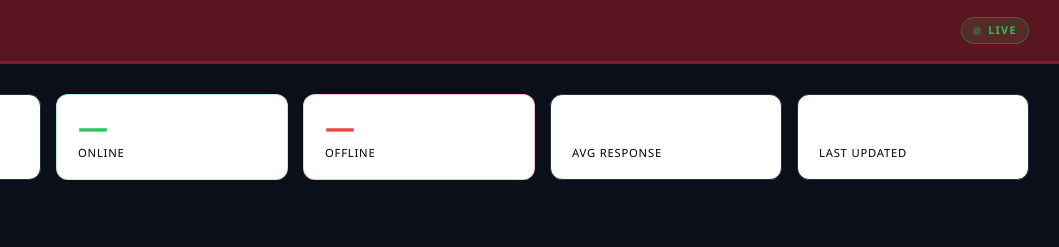
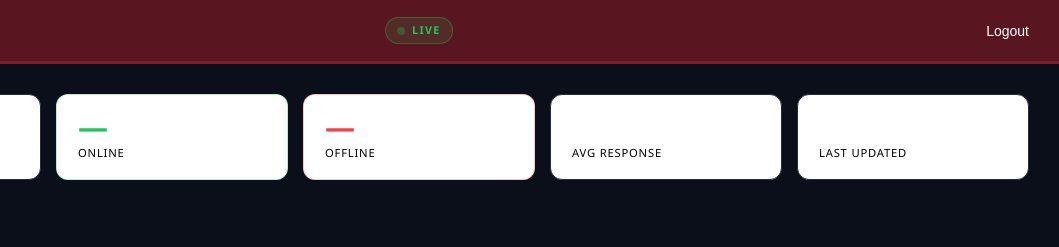
Before and after one commit to joysulaiman00/cairn-monitor, a website: page public/index.html in a window 1280 px wide. Shown: the top 247 px of the page, 221-1280 px from the left. Drawn offline with Linux system fonts and the light colour scheme.

Commit message:
added logout button

```diff
--- a/public/index.html
+++ b/public/index.html
@@ -23,7 +23,11 @@
       <div class="live-badge">
         <span class="live-dot"></span>
         LIVE
+
       </div>
+       <form action="/logout" method="POST">
+  <button type="submit" class="logout-btn">Logout</button>
+        </form>
     </div>
   </header>
 
--- a/public/style.css
+++ b/public/style.css
@@ -35,6 +35,7 @@ header {
   height: 64px;
   display: flex;
   align-items: center;
+  position: relative;
 }
 
 .header-inner {
@@ -80,6 +81,9 @@ header {
   letter-spacing: 0.12em;
   padding: 0.3rem 0.75rem;
   border-radius: 999px;
+  position: absolute;
+  left: 50%;
+  transform: translateX(-50%);
 }
 
 .live-dot {
@@ -494,3 +498,13 @@ body.login-page {
 }
 
 .auth-link:hover { text-decoration: underline; }
+
+
+/* ── Logout Button ───────────────────────────────────────────────── */
+.logout-btn {
+  background: none;
+  border: none;
+  color: white;
+  cursor: pointer;
+  font-size: 14px;
+}
```
